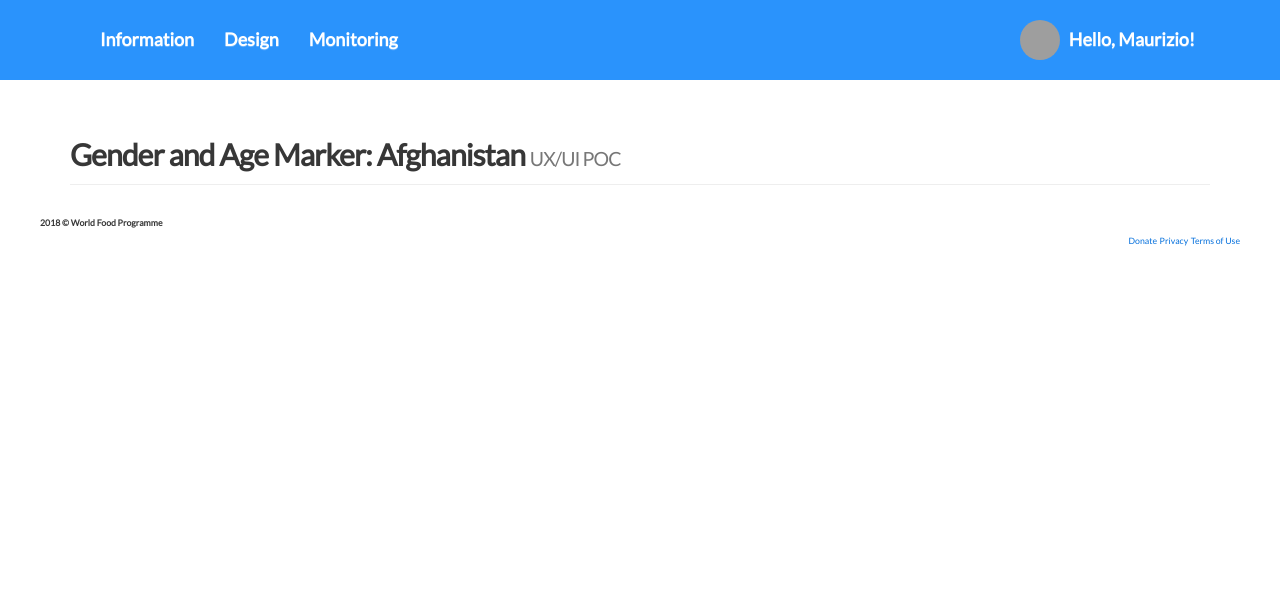
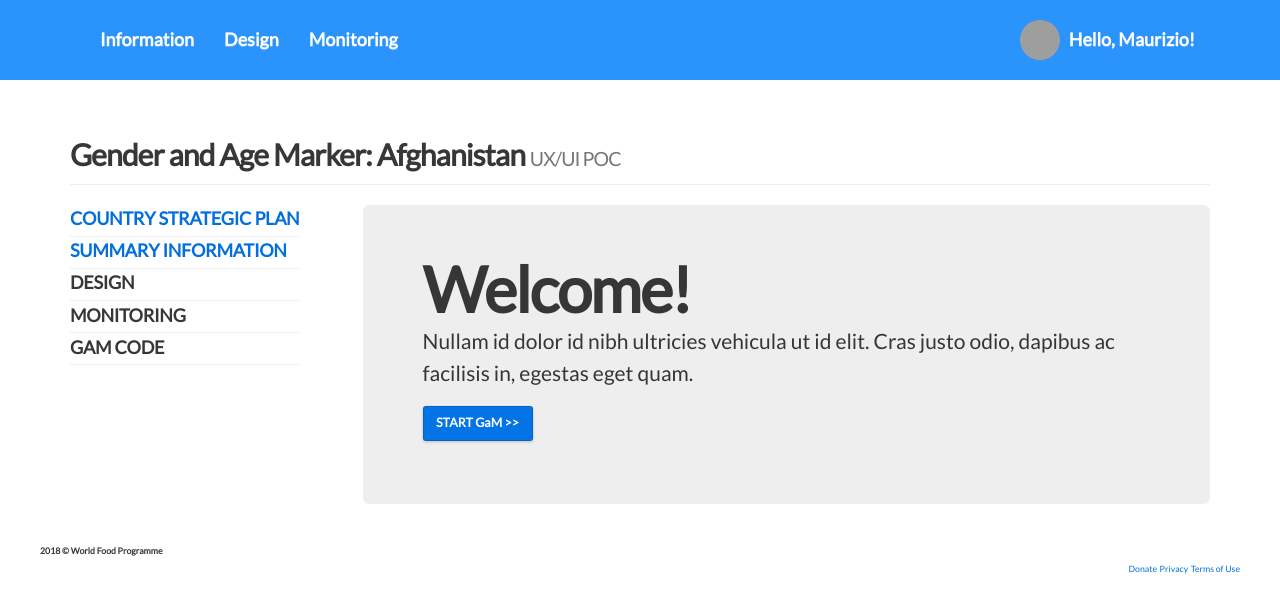
Before and after one commit to vivamau/gam, a React (Create React App) app: page / in a window 1280 px wide. Shown: the top 612 px of the page. Built offline with nearby package versions, Linux system fonts and the light colour scheme; grey boxes are pictures that could not be loaded.

Commit message:
removed process.env.PUBLIC_URL from Routing rules

```diff
--- a/src/App.js
+++ b/src/App.js
@@ -24,18 +24,18 @@ class App extends Component {
             <div className="col-sm-3">
             <BrowserRouter>
               <Switch>
-                <Route path="{process.env.PUBLIC_URL + '/'}" exact component={NavigationHomePage} />
-                <Route path="{process.env.PUBLIC_URL + '/csp'}" exact component={NavigationCSP}/>
-                <Route path="{process.env.PUBLIC_URL + '/identity'}" exact component={NavigationIdentity}/>
+                <Route path="/" exact component={NavigationHomePage} />
+                <Route path="/csp" exact component={NavigationCSP}/>
+                <Route path="/identity" exact component={NavigationIdentity}/>
               </Switch>
             </BrowserRouter>
             </div>
             <div className="col-sm-9">
             <BrowserRouter>
               <Switch>
-                <Route path="{process.env.PUBLIC_URL + '/}" exact component={ContentHomePage} />
-                <Route path="{process.env.PUBLIC_URL + '/csp'}" exact component={ContentCSP} />
-                <Route path="{process.env.PUBLIC_URL + '/identity'}" exact component={ContentIdentity}/>
+                <Route path="/" exact component={ContentHomePage} />
+                <Route path="/csp" exact component={ContentCSP} />
+                <Route path="/identity" exact component={ContentIdentity}/>
               </Switch>
             </BrowserRouter>
             </div>
```
